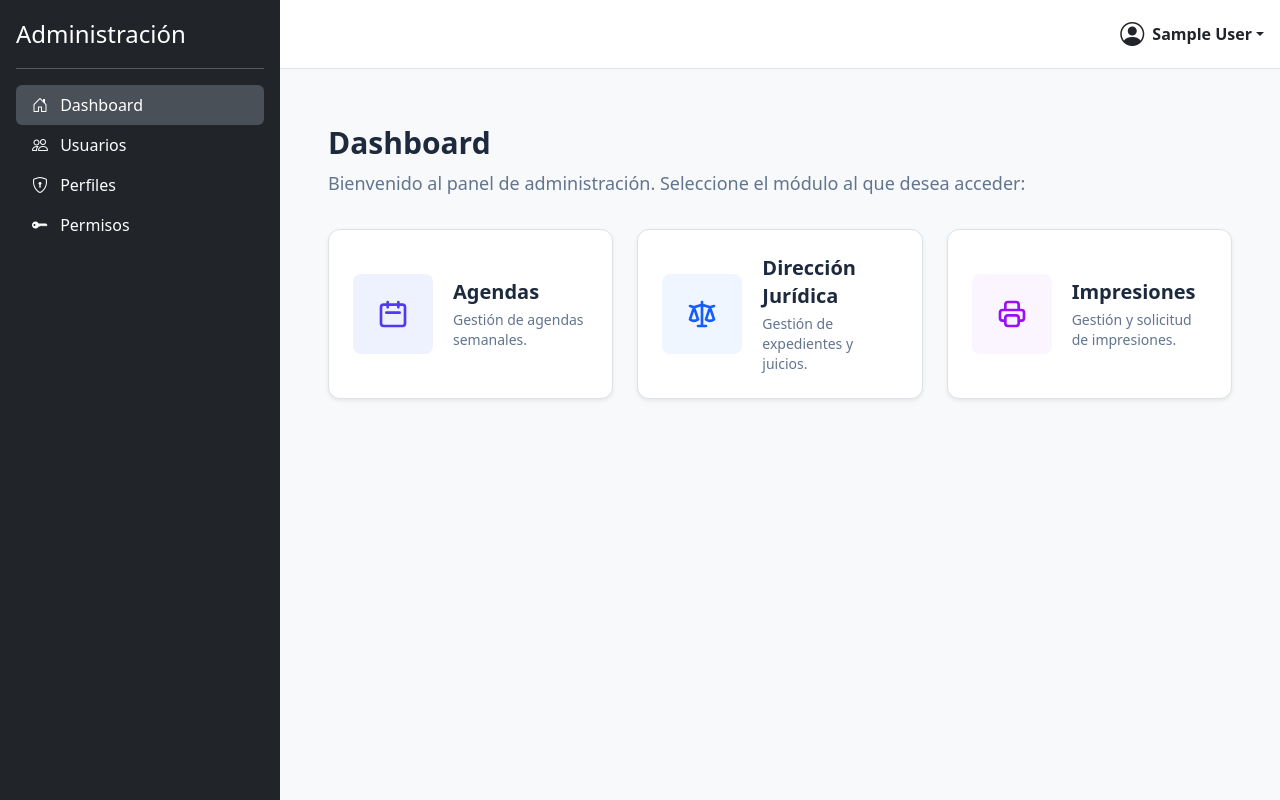
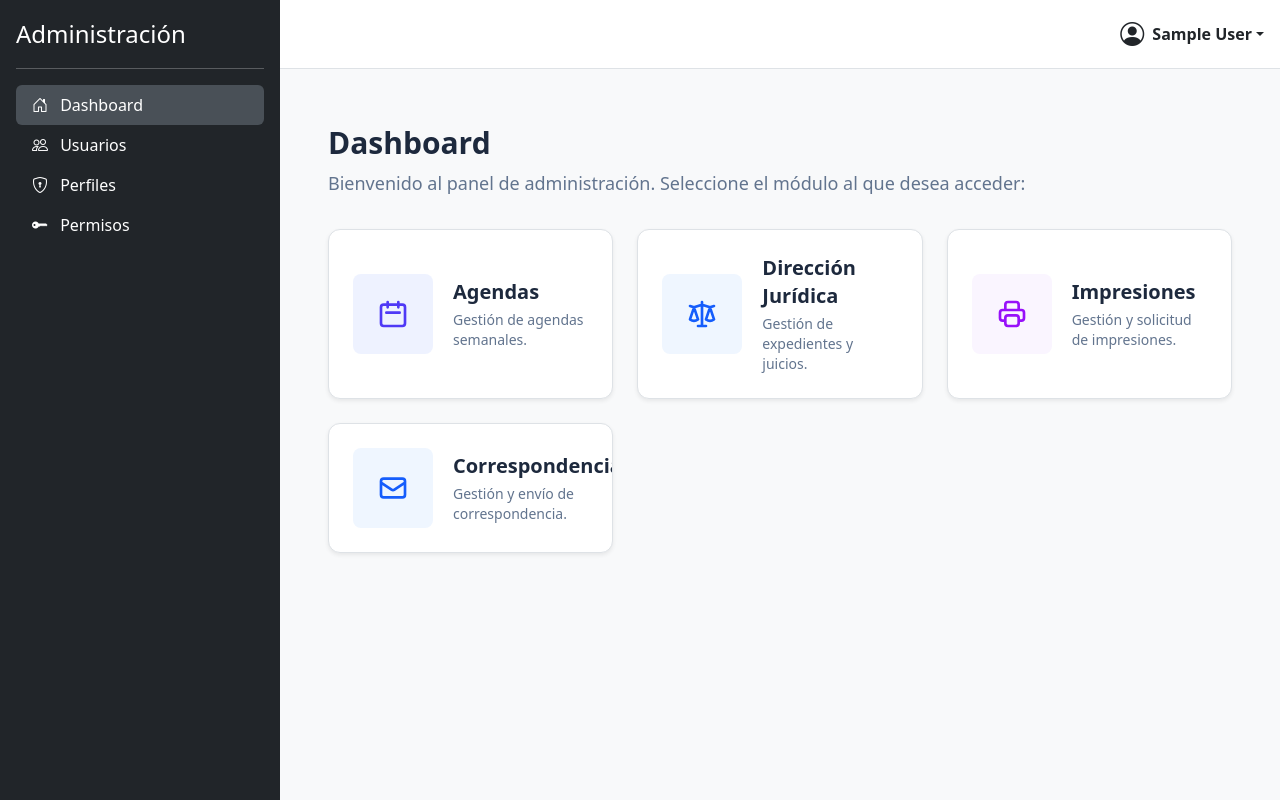
Before and after one commit to bsosaGG/Eco, a Vue app in the folder admin-panel/: page / in a window 1280 px wide. Built offline with nearby package versions, Linux system fonts and the light colour scheme; sample sign-in values are in the browser's storage.

Commit message:
feat: correspondencia menú

```diff
--- a/admin-panel/src/stores/auth.store.ts
+++ b/admin-panel/src/stores/auth.store.ts
@@ -41,15 +41,33 @@ export const useAuthStore = defineStore('auth', {
     // --- GETTERS PARA PERFILES (ACCESO A MÓDULOS) ---
     hasAnyAgendaPermission: (state): boolean => {
       if (state.user?.role === 'admin') return true
-      return ['agendas:read', 'agendas:create', 'agendas:view-all'].some(p => state.user?.permissions?.includes(p))
+      return ['agendas:read', 'agendas:create', 'agendas:view-all'].some((p) =>
+        state.user?.permissions?.includes(p),
+      )
     },
     hasAnyJuridicaPermission: (state): boolean => {
       if (state.user?.role === 'admin') return true
-      return ['juridica:read', 'juridica:create', 'juridica:update-case', 'juridica:manage-financials', 'juridica:audit', 'juridica:generate-doc', 'juridica:config'].some(p => state.user?.permissions?.includes(p))
+      return [
+        'juridica:read',
+        'juridica:create',
+        'juridica:update-case',
+        'juridica:manage-financials',
+        'juridica:audit',
+        'juridica:generate-doc',
+        'juridica:config',
+      ].some((p) => state.user?.permissions?.includes(p))
     },
     hasAnyImpresionesPermission: (state): boolean => {
       if (state.user?.role === 'admin') return true
-      return ['impresiones:read', 'impresiones:create', 'impresiones:config'].some(p => state.user?.permissions?.includes(p))
+      return ['impresiones:read', 'impresiones:create', 'impresiones:config'].some((p) =>
+        state.user?.permissions?.includes(p),
+      )
+    },
+    hasAnyCorrespondenciaPermission: (state): boolean => {
+      if (state.user?.role === 'admin') return true
+      return ['correspondencia:read', 'correspondencia:create', 'correspondencia:config'].some(
+        (p) => state.user?.permissions?.includes(p),
+      )
     },
   },
 
@@ -69,8 +87,14 @@ export const useAuthStore = defineStore('auth', {
         const hasAgendaPermission = this.hasAnyAgendaPermission
         const hasJuridicaPermission = this.hasAnyJuridicaPermission
         const hasImpresionesPermission = this.hasAnyImpresionesPermission
+        const hasCorrespondenciaPermission = this.hasAnyCorrespondenciaPermission
 
-        const profilesCount = [hasAgendaPermission, hasJuridicaPermission, hasImpresionesPermission].filter(Boolean).length
+        const profilesCount = [
+          hasAgendaPermission,
+          hasJuridicaPermission,
+          hasImpresionesPermission,
+          hasCorrespondenciaPermission,
+        ].filter(Boolean).length
 
         if (profilesCount > 1) {
           router.push('/')
@@ -80,6 +104,8 @@ export const useAuthStore = defineStore('auth', {
           window.location.href = '/juridica/dashboard'
         } else if (hasImpresionesPermission) {
           window.location.href = '/impresiones/generar'
+        } else if (hasCorrespondenciaPermission) {
+          window.location.href = '/correspondencia/generar'
         } else {
           router.push('/')
         }
@@ -114,7 +140,10 @@ export const useAuthStore = defineStore('auth', {
 
     async resetPassword(token: string, password: string, confirmPassword: string) {
       try {
-        await apiClient.post(`/auth/reset-password/${token}`, { password, confirm_password: confirmPassword })
+        await apiClient.post(`/auth/reset-password/${token}`, {
+          password,
+          confirm_password: confirmPassword,
+        })
       } catch (error) {
         throw error
       }
--- a/admin-panel/src/views/HomeView.vue
+++ b/admin-panel/src/views/HomeView.vue
@@ -51,6 +51,23 @@
           <p class="mt-1 text-sm !text-slate-500 m-0">Gestión y solicitud de impresiones.</p>
         </div>
       </a>
+
+      <!-- Card Correspondencia -->
+      <a v-if="authStore.hasAnyCorrespondenciaPermission" href="/correspondencia/generar"
+        class="bg-white overflow-hidden shadow-sm rounded-xl flex items-center p-6 hover:bg-slate-50 hover:shadow-md transition-all border border-slate-200 !no-underline group">
+        <div class="flex-shrink-0 bg-blue-50 rounded-lg p-4 group-hover:bg-blue-100 transition-colors">
+          <svg class="h-8 w-8 text-blue-600" fill="none" viewBox="0 0 24 24" stroke="currentColor">
+            <path stroke-linecap="round" stroke-linejoin="round" stroke-width="2"
+              d="M3 8l7.89 5.26a2 2 0 002.22 0L21 8M5 19h14a2 2 0 002-2V7a2 2 0 00-2-2H5a2 2 0 00-2 2v10a2 2 0 002 2z" />
+          </svg>
+        </div>
+        <div class="ml-5">
+          <h2 class="text-xl font-bold !text-slate-800 group-hover:!text-blue-600 transition-colors m-0">Correspondencia
+          </h2>
+          <p class="mt-1 text-sm !text-slate-500 m-0">Gestión y envío de correspondencia.</p>
+        </div>
+      </a>
+
     </div>
   </div>
 </template>
```
